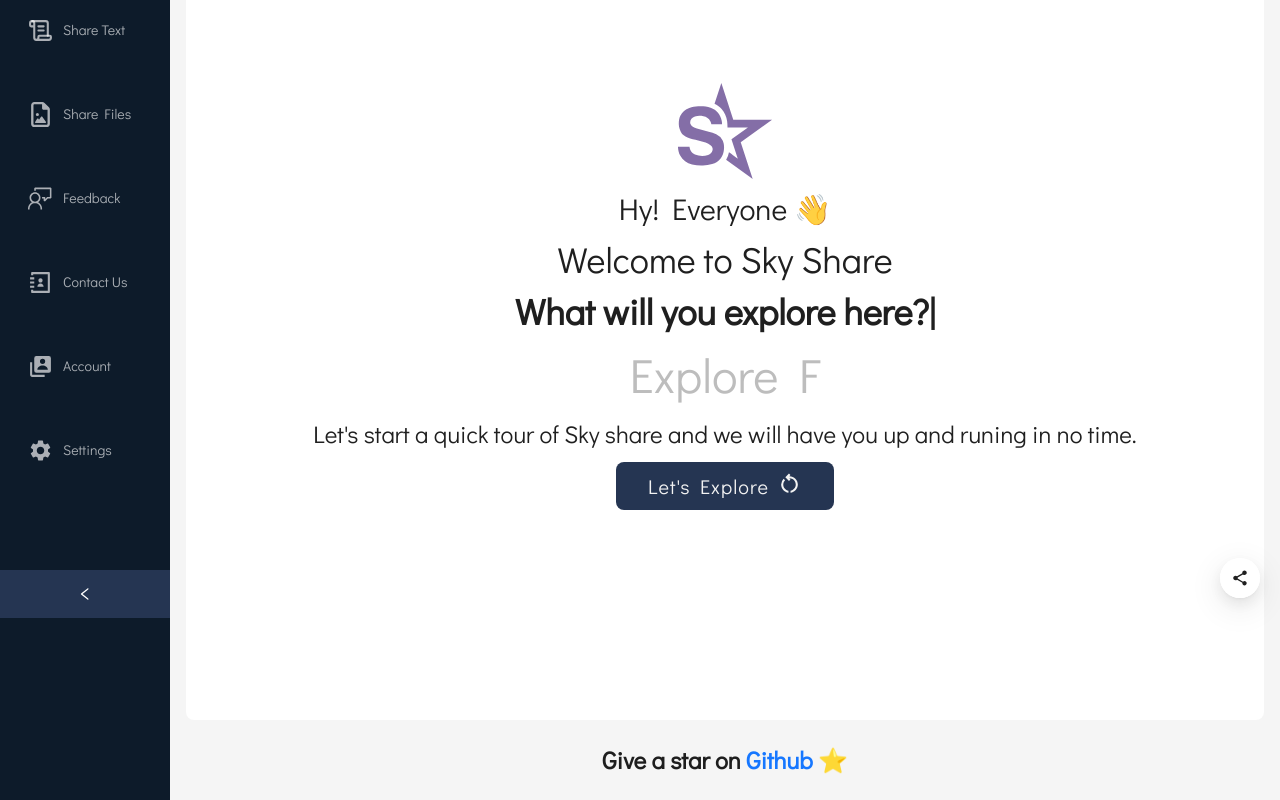
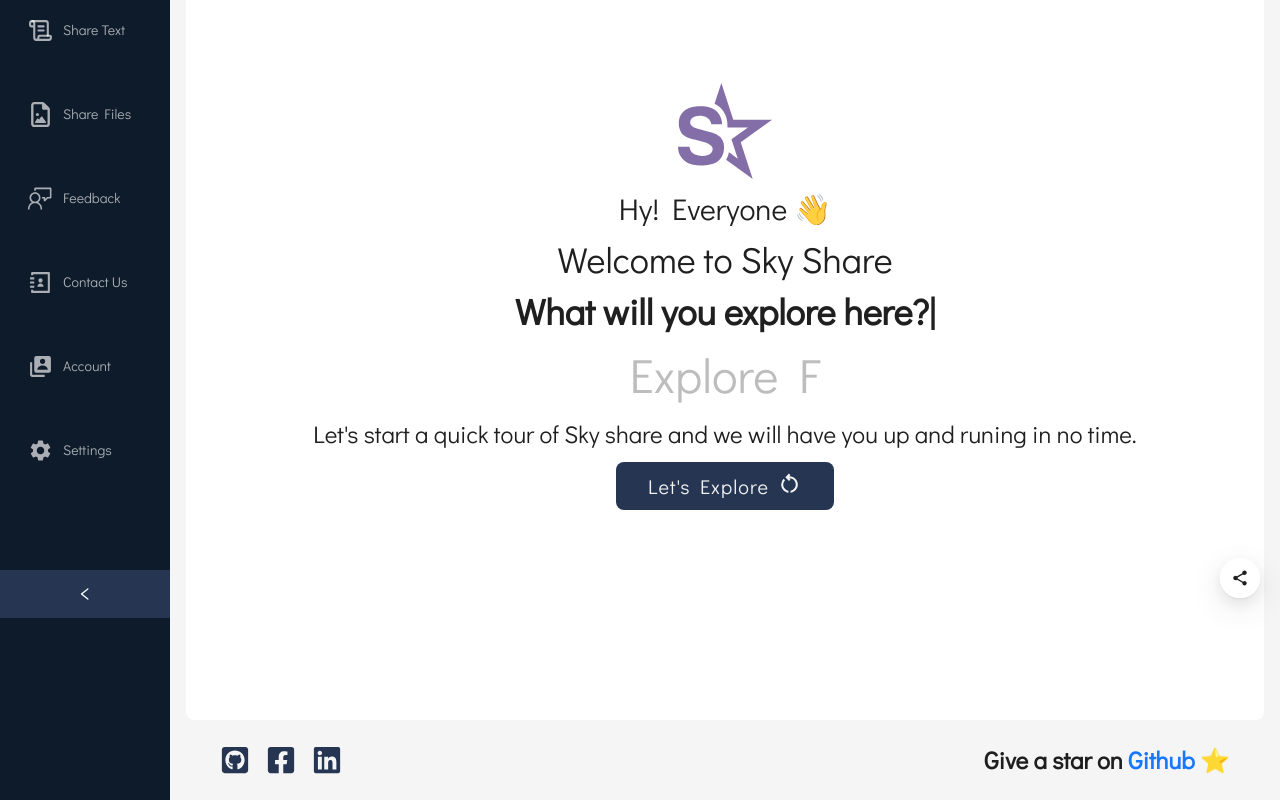
Before and after one commit to muhammadfarooq85/Sky-Share-App-Using-React-JS, a React (Vite) app: page / in a window 1280 px wide. Shown: the part 182-982 px from the top of the page. Built offline with nearby package versions, Linux system fonts and the light colour scheme; no server answers.

Commit message:
feat:added social media links

```diff
--- a/src/Components/Layout.jsx
+++ b/src/Components/Layout.jsx
@@ -10,6 +10,7 @@
 import { FaRegFileImage } from "react-icons/fa6";
 import { MdSettings, MdMenu } from "react-icons/md";
 import { BiSolidUserAccount } from "react-icons/bi";
+import { FaGithubSquare, FaFacebookSquare, FaLinkedin } from "react-icons/fa";
 import { useTranslation } from "react-i18next";
 // Local Imports
 import SkySharePage from "../Pages/SkyShare";
@@ -173,16 +174,32 @@
             {renderContent()}
           </div>
         </Content>
-        <Footer style={{ textAlign: "center" }}>
-          <h1 className="text-xl md:text-2xl font-bold text-center dark:text-darkSecondary">
-            Give a star on{" "}
+        <Footer className="flex flex-col gap-2 sm:flex-row sm:justify-between sm:items-center sm:gap-0 ">
+          <div className="flex justify-center items-center gap-4">
+            <a href="https://github.com/muhammadfarooq85" target="_blank">
+              <FaGithubSquare size={30} className="text-[#253552]" />
+            </a>
+            <a href="https://web.facebook.com/muhammadfarooq85" target="_blank">
+              <FaFacebookSquare size={30} className="text-[#253552]" />
+            </a>
             <a
-              href="https://github.com/muhammadfarooq85/Sky-Share-App-Using-React-JS"
+              href="https://www.linkedin.com/in/muhammadfarooq85"
               target="_blank"
             >
-              <span className="red">Github ⭐</span>
+              <FaLinkedin size={30} className="text-[#253552]" />
             </a>
-          </h1>
+          </div>
+          <div>
+            <h1 className="text-xl md:text-2xl font-bold text-center dark:text-darkSecondary">
+              Give a star on{" "}
+              <a
+                href="https://github.com/muhammadfarooq85/Sky-Share-App-Using-React-JS"
+                target="_blank"
+              >
+                <span className="red">Github ⭐</span>
+              </a>
+            </h1>
+          </div>
         </Footer>
       </Layout>
     </Layout>
```
